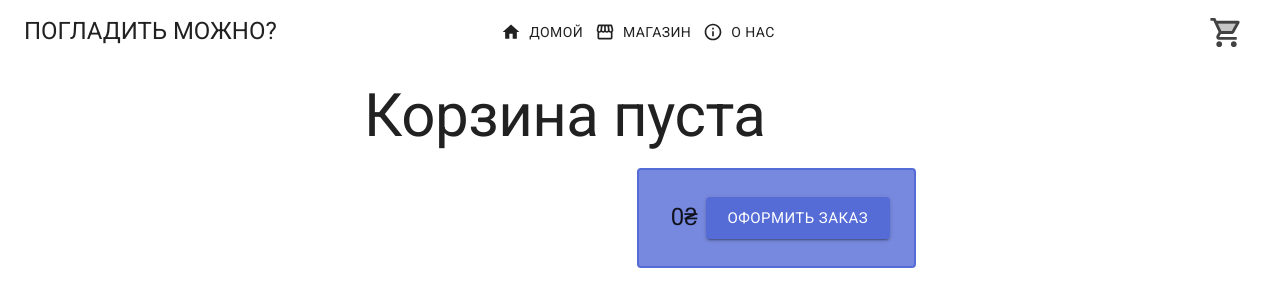
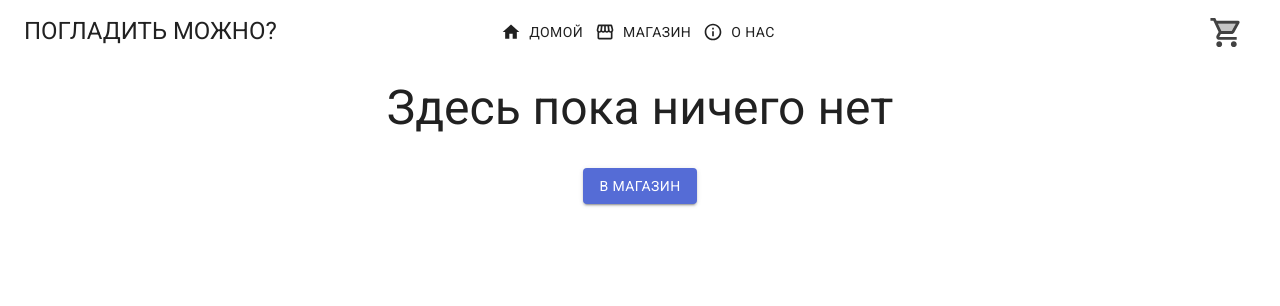
Before and after one commit to berserk-fan/freepper, a Next.js app: page /cart in a window 1280 px wide. Shown: the top 306 px of the page. Built offline with nearby package versions, Linux system fonts and the light colour scheme; what @mamat14/shop-server would draw is missing.

Commit message:
fix cartitem

```diff
--- a/package.json
+++ b/package.json
@@ -20,7 +20,7 @@
     "material-ui-popup-state": "^1.7.0",
     "mui-phone-input-ssr": "^1.0.0",
     "mui-rff": "^2.5.6",
-    "next": "10.0.1",
+    "next": "10.0.5",
     "notistack": "^1.0.1",
     "promise-retry": "^2.0.1",
     "react": "16.14.0",
@@ -28,7 +28,6 @@
     "react-final-form": "^6.5.2",
     "react-redux": "^7.2.2",
     "redux": "^4.0.5",
-    "swr": "^0.3.8",
     "tailwindcss": "^1.9.4",
     "yup": "^0.29.3"
   },
--- a/src/components/Cart/Cart.tsx
+++ b/src/components/Cart/Cart.tsx
@@ -61,32 +61,21 @@ const useStyles = makeStyles({
   },
 });
 
-function Cart({ cartState: { total: totalPrice, cartSize, selectedProducts } }: { cartState: CartState }) {
+function NonEmptyCart({productsList, total}) {
   const classes = useStyles();
-  const productsList = Object.values(selectedProducts);
-  console.log(cartSize);
-  return (
-    <div>
-      <Box marginTop={2}>
-        {cartSize === 0 ? (
-            <Box>
-              <Typography variant={"h2"}>Корзина пуста</Typography>
-            </Box>
-        ) : (
-          productsList.map((product) => (
+  return (<>
+    {productsList.map((product) => (
     <Box key={product.id} marginY={1}>
       <CartItem product={product} />
     </Box>
-          ))
-        )}
-      </Box>
+    ))}
     <Box marginTop={2} className={`flex justify-end items-center`}>
       <div className={`rounded ${classes.mainButtonContainer}`}>
         <div className={classes.textWrapper}>
           <Typography variant={"h5"} classes={{ root: classes.prePriceText }}>
             Итого
           </Typography>
-            <Typography variant="h5">{totalPrice}₴</Typography>
+          <Typography variant="h5">{total}₴</Typography>
         </div>
         <Link href={"/checkout"}>
           <Button
@@ -100,6 +89,25 @@ function Cart({ cartState: { total: totalPrice, cartSize, selectedProducts } }:
         </Link>
       </div>
     </Box>
+    </>)
+}
+
+function Cart({ cartState: { total, selectedProducts, cartSize } }: { cartState: CartState }) {
+  const productsList = Object.values(selectedProducts);
+  return (
+    <div>
+      <Box marginTop={2}>
+        {cartSize === 0 ? (
+            <Box>
+              <Typography variant={"h3"} align={"center"}>Здесь пока ничего нет</Typography>
+              <Box margin={4} className={"flex justify-center items-center"}>
+                <Button variant={"contained"} color={"primary"}>В Магазин</Button>
+              </Box>
+            </Box>
+        ) : (
+          <NonEmptyCart productsList={productsList} total={total}/>
+        )}
+      </Box>
     </div>
   );
 }
--- a/src/components/Cart/CartItem.tsx
+++ b/src/components/Cart/CartItem.tsx
@@ -36,9 +36,6 @@ const useStyles = makeStyles({
     display: "flex",
   },
   imageContainer: {
-    display: "flex",
-    justifyContent: "center",
-    alignItems: "center",
     minWidth: 106,
     maxWidth: 148,
     height: 148,
@@ -47,6 +44,7 @@ const useStyles = makeStyles({
   },
   image: {
     height: 148,
+    minWidth: 148,
   },
   dataContainer: {
     minWidth: 140,
@@ -94,9 +92,9 @@ const cartItem = function CartItem({
 
   return (
     <Card variant={"outlined"} className={classes.root}>
-      <div className={`${classes.imageContainer}`}>
-        <div className={`${classes.image}`}>
-          <Image width={148} height={148} src={image.src} alt={image.alt} />
+      <div className={`flex justify-center ${classes.imageContainer}`}>
+        <div className={`flex ${classes.image}`}>
+          <Image width={148} height={148} src={image.src} alt={image.alt}/>
         </div>
       </div>
       <div
--- a/src/components/ProductPage/FoundProductPage.tsx
+++ b/src/components/ProductPage/FoundProductPage.tsx
@@ -1,7 +1,7 @@
 import { Product } from "@mamat14/shop-server/shop_model";
 import { CartState } from "../Cart/Cart";
 import Slider from "../Shop/Slider";
-import {Box, Button, Divider, Grid, Typography} from "@material-ui/core";
+import {Box, Button, Container, Divider, Grid, Typography} from "@material-ui/core";
 import Image from "next/image";
 import Price from "../Shop/Price";
 import CheckCircleOutlineOutlinedIcon from "@material-ui/icons/CheckCircleOutlineOutlined";
@@ -45,10 +45,10 @@ function ProductPage({
   }
 
   return (
-    <div>
-      <div>
+    <Box marginX={"auto"} maxWidth={"500px"}>
+
         <Slider
-          className={"border"}
+          className={"border rounded overflow-hidden"}
           slides={images.map((image) => (
             <Box className={`flex overflow-hidden items-center`}>
               <Image
@@ -60,7 +60,7 @@ function ProductPage({
             </Box>
           ))}
         />
-      </div>
+
       <Spacing spacing={1} className={"flex flex-col"} childClassName={"w-full"}>
           <Typography variant={"h4"}>{displayName}</Typography>
           <Price price={price} />
@@ -95,7 +95,7 @@ function ProductPage({
               </Box>
           </Typography>
       </Spacing>
-    </div>
+    </Box>
   );
 }
 
--- a/src/store/index.ts
+++ b/src/store/index.ts
@@ -4,7 +4,6 @@ import { category, shopProducts } from "../../configs/Data";
 import Cookies from "js-cookie";
 import { CartState } from "../components/Cart/Cart";
 import { CartProduct } from "../pages/checkout";
-import exp from "constants";
 import { Product } from "@mamat14/shop-server/shop_model";
 
 export const cartStateKey = "cartState";
```
Lines whose indentation alone changed are shown as unchanged.
